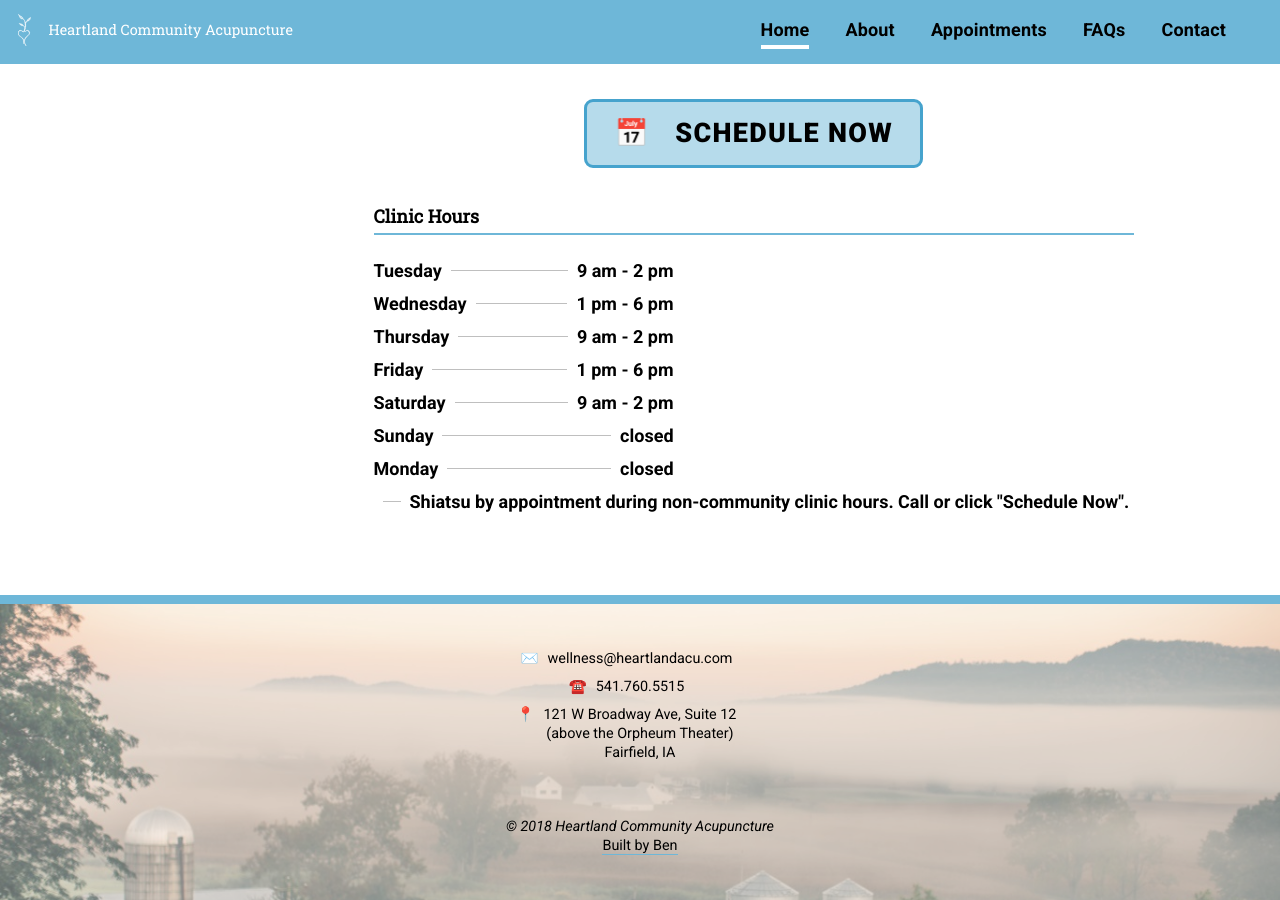
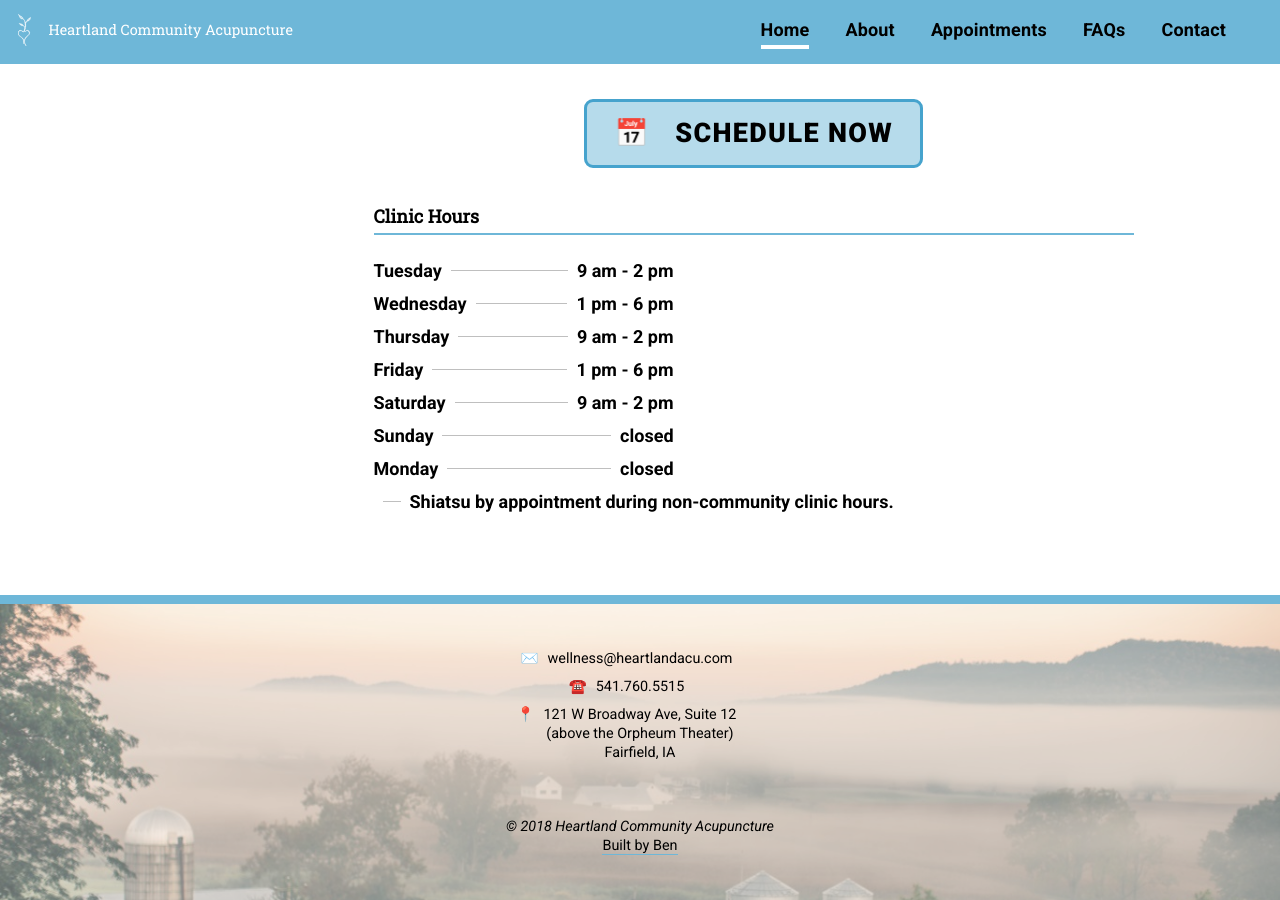
Before and after one commit to alwaysblank/heartlandacu, a Jekyll site: the page built from index.md, in a window 1280 px wide and 900 px high, scrolled down 1033 px. Built offline with Jekyll 4.4.1, drawn with Linux system fonts in a browser that asks for light colours; a script that is not in the unit is left out.

Commit message:
Update Settings “site”

```diff
--- a/_data/settings/site.yml
+++ b/_data/settings/site.yml
@@ -40,6 +40,4 @@ hours:
     note: closed
   - day: Monday
     note: closed
-  - note: >-
-      Shiatsu by appointment during non-community clinic hours. Call or click
-      "Schedule Now".
+  - note: Shiatsu by appointment during non-community clinic hours.
```
